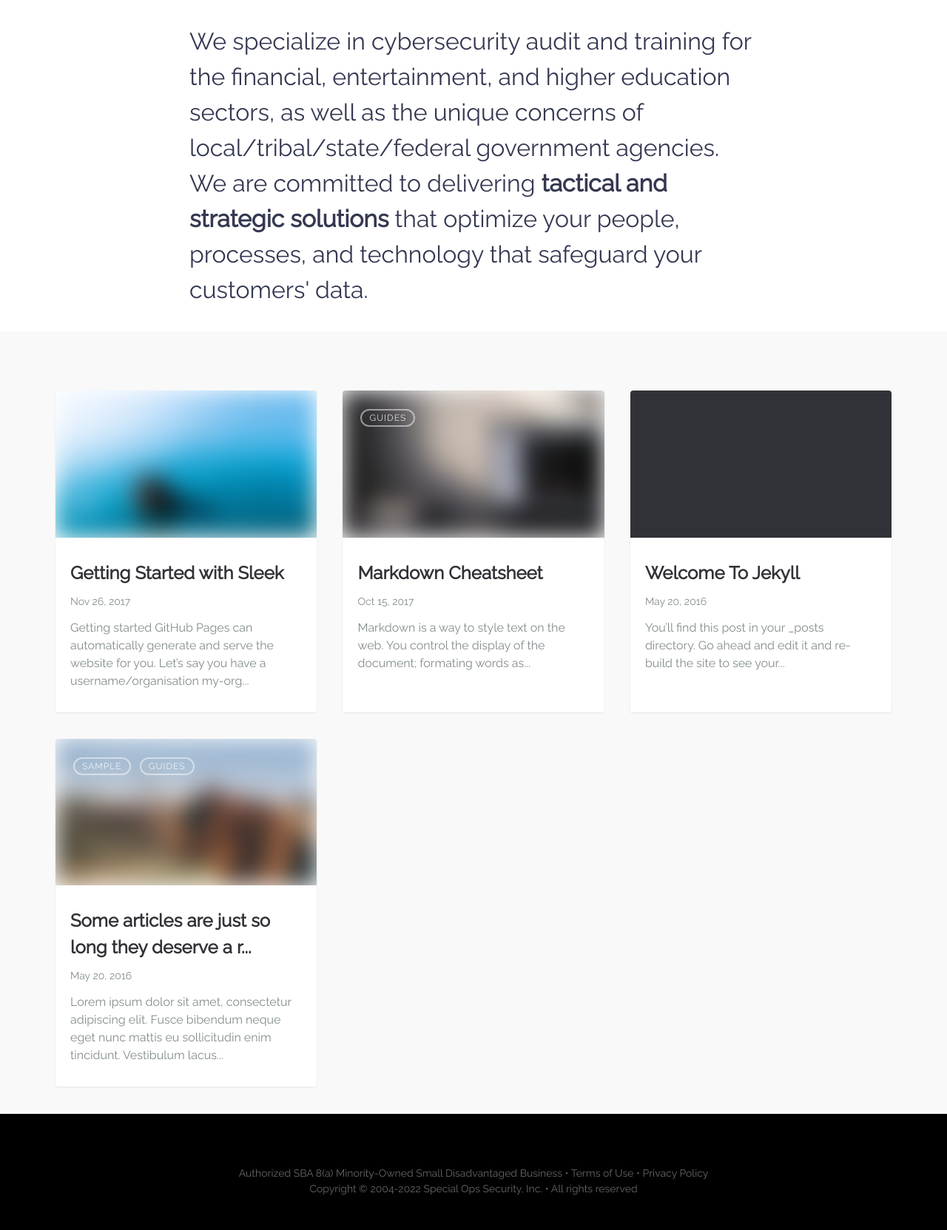
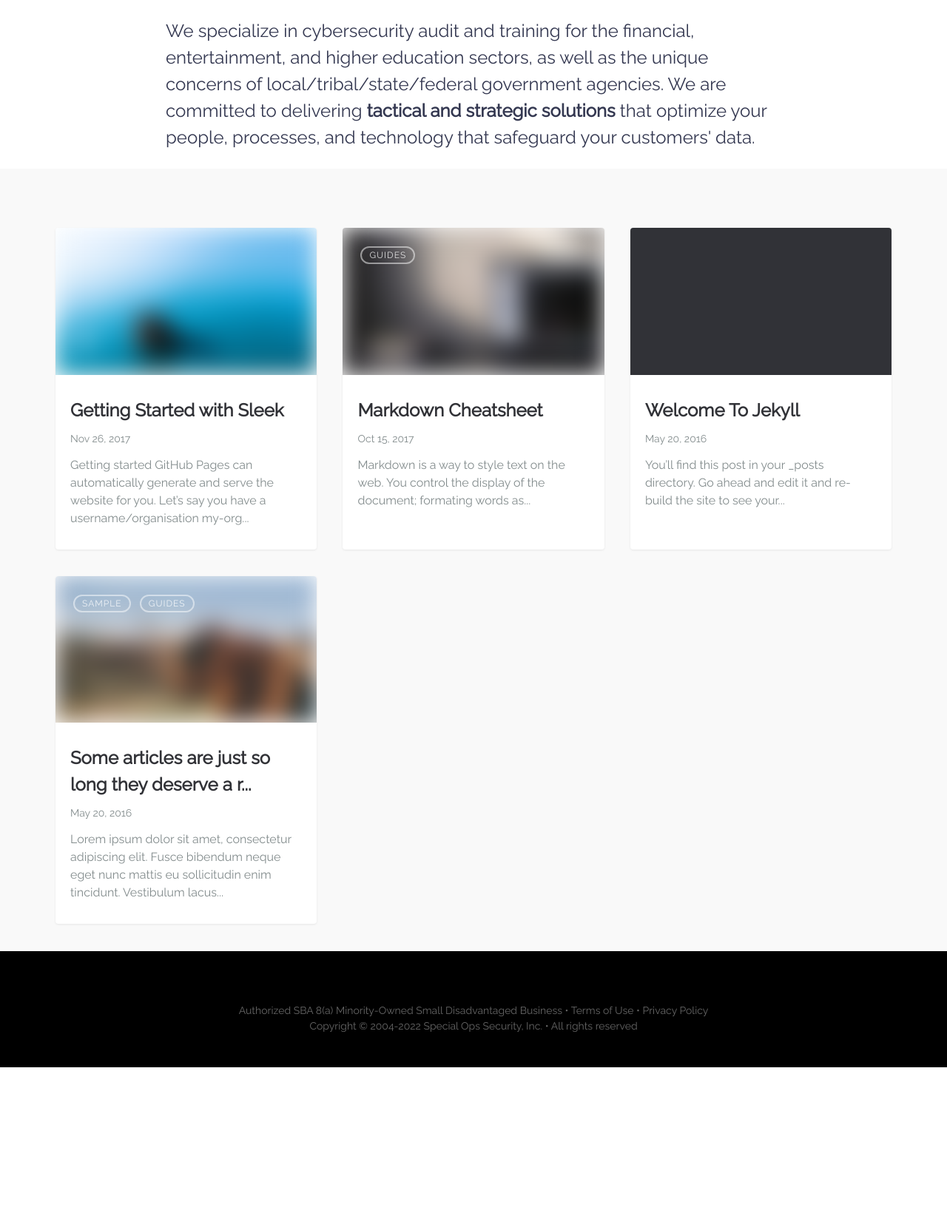
Before and after one commit to specialopssecurity/specialopssecurity.github.io, a Jekyll site: the page built from index.md, in a window 1280 px wide. Shown: the part 660-2323 px from the top of the page at 74% size. Built offline with Jekyll 4.4.1, drawn with Linux system fonts in a browser that asks for light colours; after the commit the page ends 2103 px from its top, so only the background shows below that.

Commit message:
Update main.css

```diff
--- a/assets/css/main.css
+++ b/assets/css/main.css
@@ -1222,8 +1222,8 @@ table th, table td {
 
 .intro {
   margin: 1em auto;
-  font-size: 2em;
-  width: 60%;
+  font-size: 1.5em;
+  width: 65%;
 
 }
 
```
